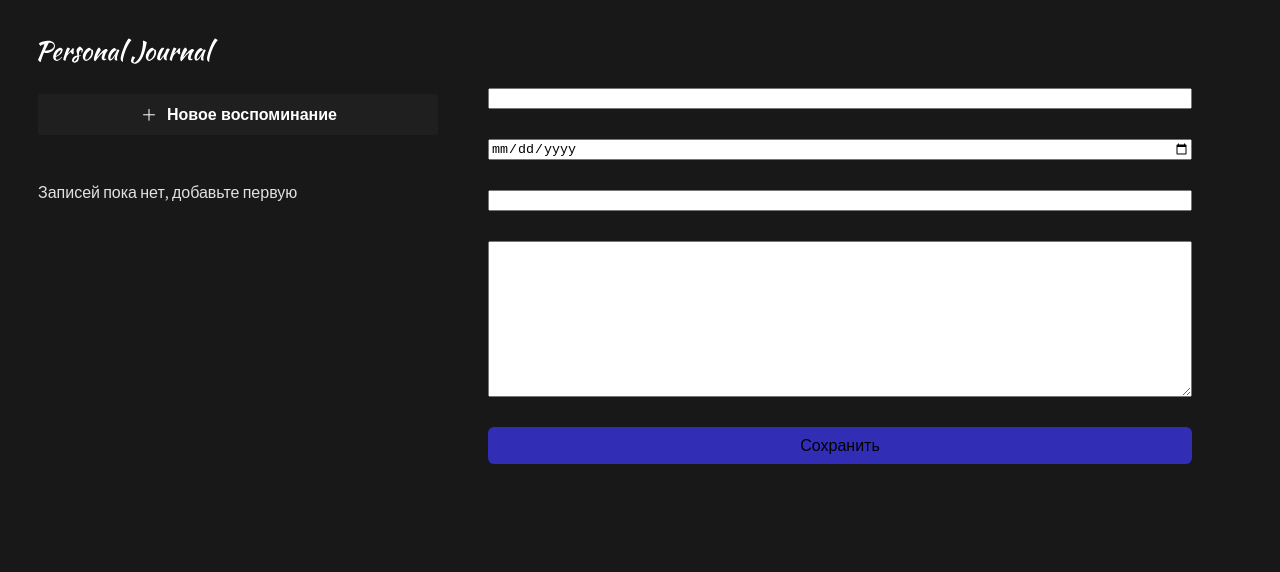
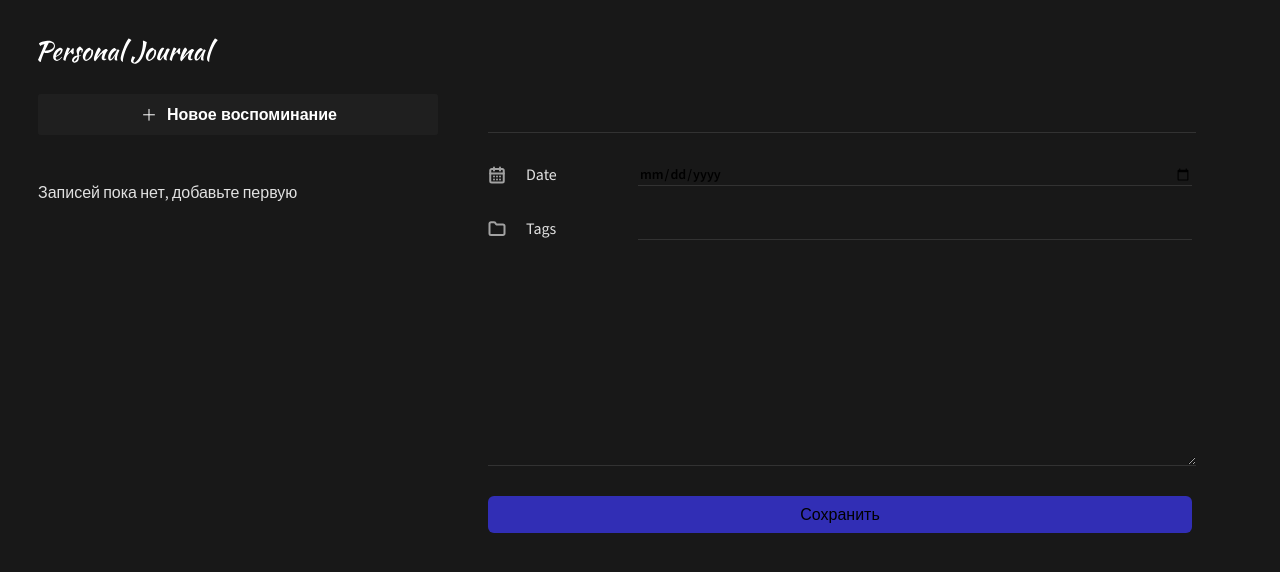
Before and after one commit to sakret-sied/vite-react, a React (Vite) app: page / in a window 1280 px wide. Shown: the top 572 px of the page. Built offline with nearby package versions, Linux system fonts and the light colour scheme.

Commit message:
useEffect

```diff
--- a/package.json
+++ b/package.json
@@ -10,6 +10,7 @@
     "preview": "vite preview"
   },
   "dependencies": {
+    "classnames": "^2.5.1",
     "react": "^18.2.0",
     "react-dom": "^18.2.0"
   },
--- a/src/App.jsx
+++ b/src/App.jsx
@@ -1,4 +1,4 @@
-import { useState } from 'react';
+import { useEffect, useState } from 'react';
 import LeftPanel from './layouts/LeftPanel/LeftPanel.jsx';
 import Header from './components/Header/Header.jsx';
 import JournalAddItem from './components/JournalAddItem/JournalAddItem.jsx';
@@ -7,10 +7,24 @@ import Body from './layouts/Body/Body.jsx';
 import JournalForm from './components/JournalForm/JournalForm.jsx';
 import './App.css';
 
-const INITIAL_DATA = [];
+function App() {
+  const [items, setItems] = useState([]);
 
-function App() {
-  const [items, setItems] = useState(INITIAL_DATA);
+  useEffect(() => {
+    const data = JSON.parse(localStorage.getItem('data'));
+    if (data) {
+      setItems(
+        data.map((item) => ({
+          ...item,
+          date: new Date(item.date)
+        }))
+      );
+    }
+  }, []);
+
+  useEffect(() => {
+    items.length && localStorage.setItem('data', JSON.stringify(items));
+  }, [items]);
 
   const addItem = (item) => {
     setItems((oldItems) => [
--- a/src/components/Header/Header.jsx
+++ b/src/components/Header/Header.jsx
@@ -1,7 +1,7 @@
-import './Header.css';
+import styles from './Header.module.css';
 
 function Header() {
-  return <img className="logo" src="/logo.svg" alt="Logo icon" />;
+  return <img className={styles.logo} src="/logo.svg" alt="Logo icon" />;
 }
 
 export default Header;
--- a/src/components/JournalForm/JournalForm.jsx
+++ b/src/components/JournalForm/JournalForm.jsx
@@ -1,20 +1,106 @@
+import { useEffect, useState } from 'react';
 import Button from '../Button/Button.jsx';
-import './JournalForm.css';
+import styles from './JournalForm.module.css';
+import classNames from 'classnames';
+
+const INITIAL_STATE = {
+  title: true,
+  text: true,
+  date: true
+};
 
 function JournalForm({ onSubmit }) {
+  const [formValidState, setFormValidState] = useState(INITIAL_STATE);
+
+  useEffect(() => {
+    let timerId;
+    if (!formValidState.date || !formValidState.text || !formValidState.title) {
+      timerId = setTimeout(() => {
+        setFormValidState(INITIAL_STATE);
+      }, 2000);
+    }
+
+    return () => {
+      clearTimeout(timerId);
+    };
+  }, [formValidState]);
+
   const addJournalItem = (e) => {
     e.preventDefault();
+
     const formData = new FormData(e.target);
     const formProps = Object.fromEntries(formData);
+    let isFormValid = true;
+
+    if (!formProps.title?.trim().length) {
+      setFormValidState((state) => ({ ...state, title: false }));
+      isFormValid = false;
+    } else {
+      setFormValidState((state) => ({ ...state, title: true }));
+    }
+    if (!formProps.text?.trim().length) {
+      setFormValidState((state) => ({ ...state, text: false }));
+      isFormValid = false;
+    } else {
+      setFormValidState((state) => ({ ...state, text: true }));
+    }
+    if (!formProps.date) {
+      setFormValidState((state) => ({ ...state, date: false }));
+      isFormValid = false;
+    } else {
+      setFormValidState((state) => ({ ...state, date: true }));
+    }
+    if (!isFormValid) {
+      return;
+    }
+
     onSubmit(formProps);
   };
 
   return (
-    <form className="journal-form" onSubmit={addJournalItem}>
-      <input type="text" name="title" />
-      <input type="date" name="date" />
-      <input type="text" name="tag" />
-      <textarea name="text" id="" cols="30" rows="10"></textarea>
+    <form className={styles['journal-form']} onSubmit={addJournalItem}>
+      <div>
+        <input
+          type="text"
+          name="title"
+          className={classNames(styles['input-title'], {
+            [styles['invalid']]: !formValidState.title
+          })}
+        />
+      </div>
+
+      <div className={styles['form-row']}>
+        <label htmlFor="date" className={styles['form-label']}>
+          <img src="/calendar.svg" alt="Calendar icon" />
+          <span>Date</span>
+        </label>
+        <input
+          id="date"
+          type="date"
+          name="date"
+          className={classNames(styles['input'], {
+            [styles['invalid']]: !formValidState.date
+          })}
+        />
+      </div>
+
+      <div className={styles['form-row']}>
+        <label htmlFor="tag" className={styles['form-label']}>
+          <img src="/folder.svg" alt="Folder icon" />
+          <span>Tags</span>
+        </label>
+        <input id="tag" type="text" name="tag" className={styles['input']} />
+      </div>
+
+      <textarea
+        name="text"
+        id=""
+        cols="30"
+        rows="10"
+        className={classNames(styles['input'], {
+          [styles['invalid']]: !formValidState.text
+        })}
+      ></textarea>
       <Button text="Сохранить" />
     </form>
   );
--- a/src/components/JournalForm/JournalForm.css
+++ b/src/components/JournalForm/JournalForm.module.css
@@ -28,6 +28,18 @@
   width: 100%;
 }
 
+.input-title {
+  border: none;
+  background: none;
+  font-size: 32px;
+  font-style: normal;
+  font-weight: 600;
+  line-height: normal;
+  font-family: 'Source Sans 3', sans-serif;
+  border-bottom: 1px solid #323232;
+  width: 100%;
+}
+
 .invalid {
   border: 1px solid red;
   background: rgb(68, 6, 6);
```
Also changed, not shown: src/components/Header/Header.module.css (renamed from src/components/Header/Header.css), 1 other file (tests, documents, lock files or other folders).
